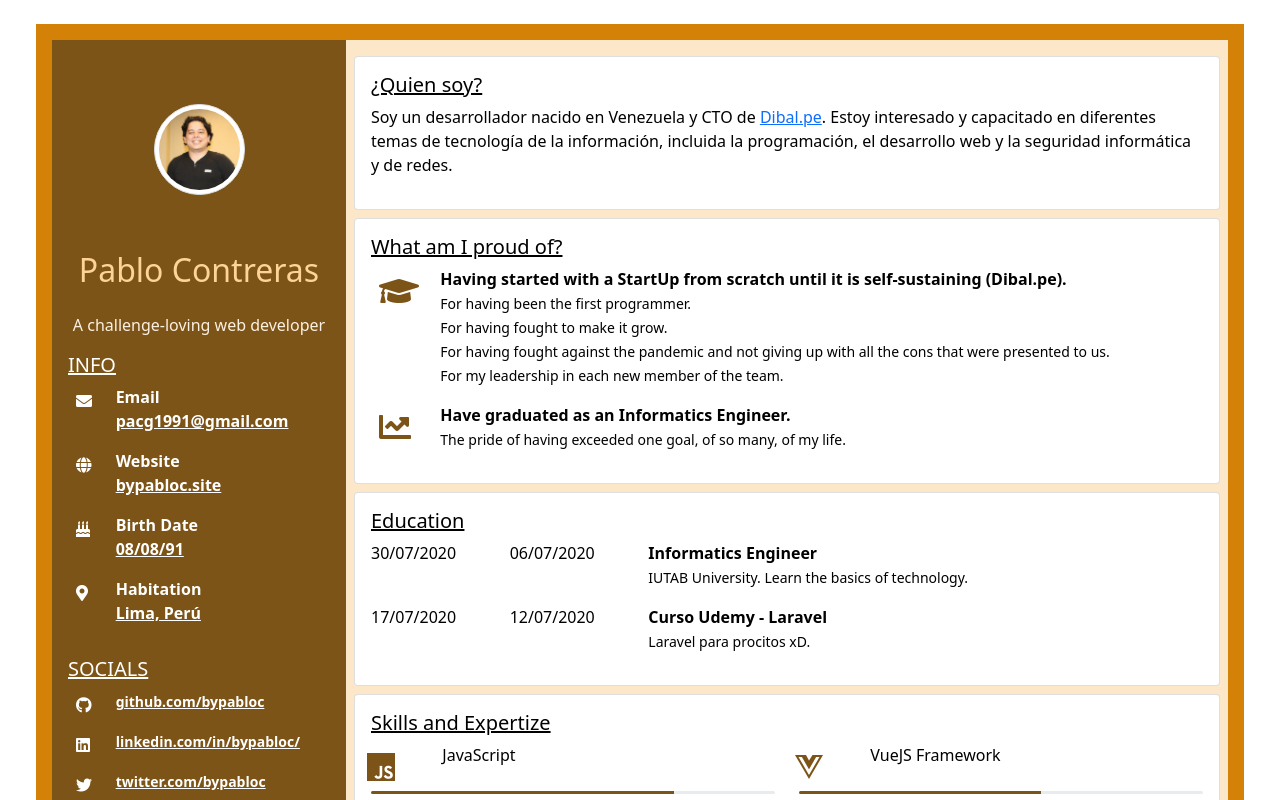
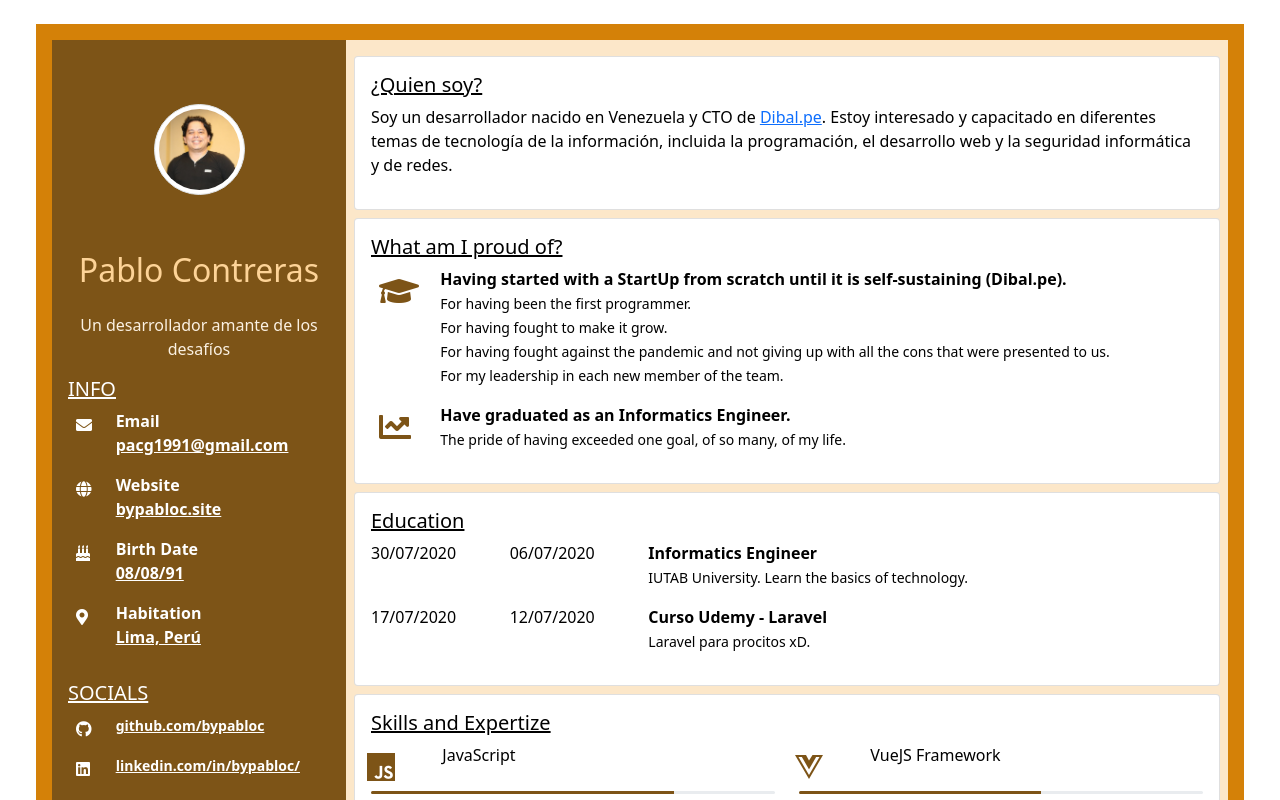
Before and after one commit to bypabloc/template-cv-vue-personal, a Vue app: page / in a window 1280 px wide. Shown: the top 800 px of the page. Built offline with nearby package versions, Linux system fonts and the light colour scheme; what vue-sweetalert2 would draw is missing.

Commit message:
Update Name.vue

```diff
--- a/src/views/admin/Name.vue
+++ b/src/views/admin/Name.vue
@@ -21,8 +21,8 @@ export default {
     data() {
         return {
             name: "Pablo Contreras",
-            slogan: "A challenge-loving web developer",
-            title: "Who am I?",
+            slogan: "Un desarrollador amante de los desafíos",
+            title: "¿Quien soy?",
         }
     },
     props: {
```
